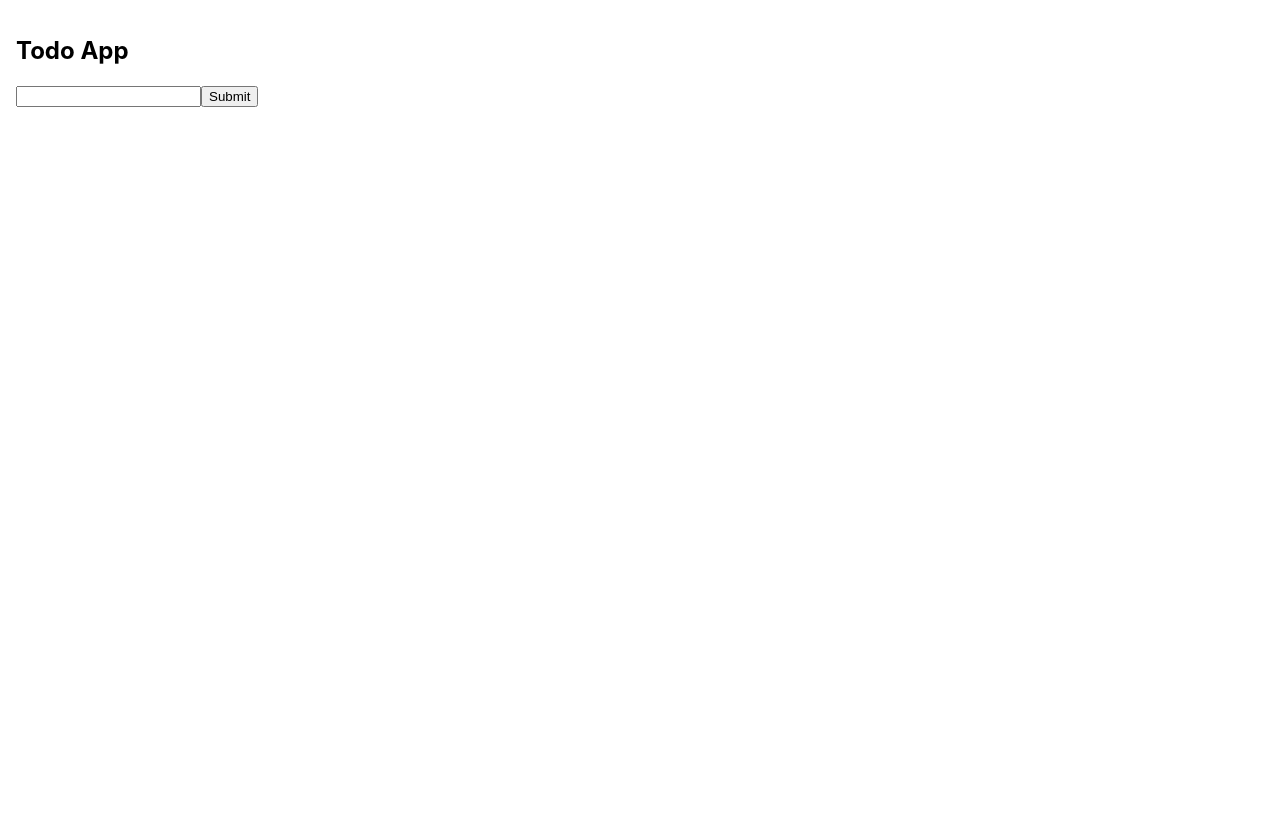
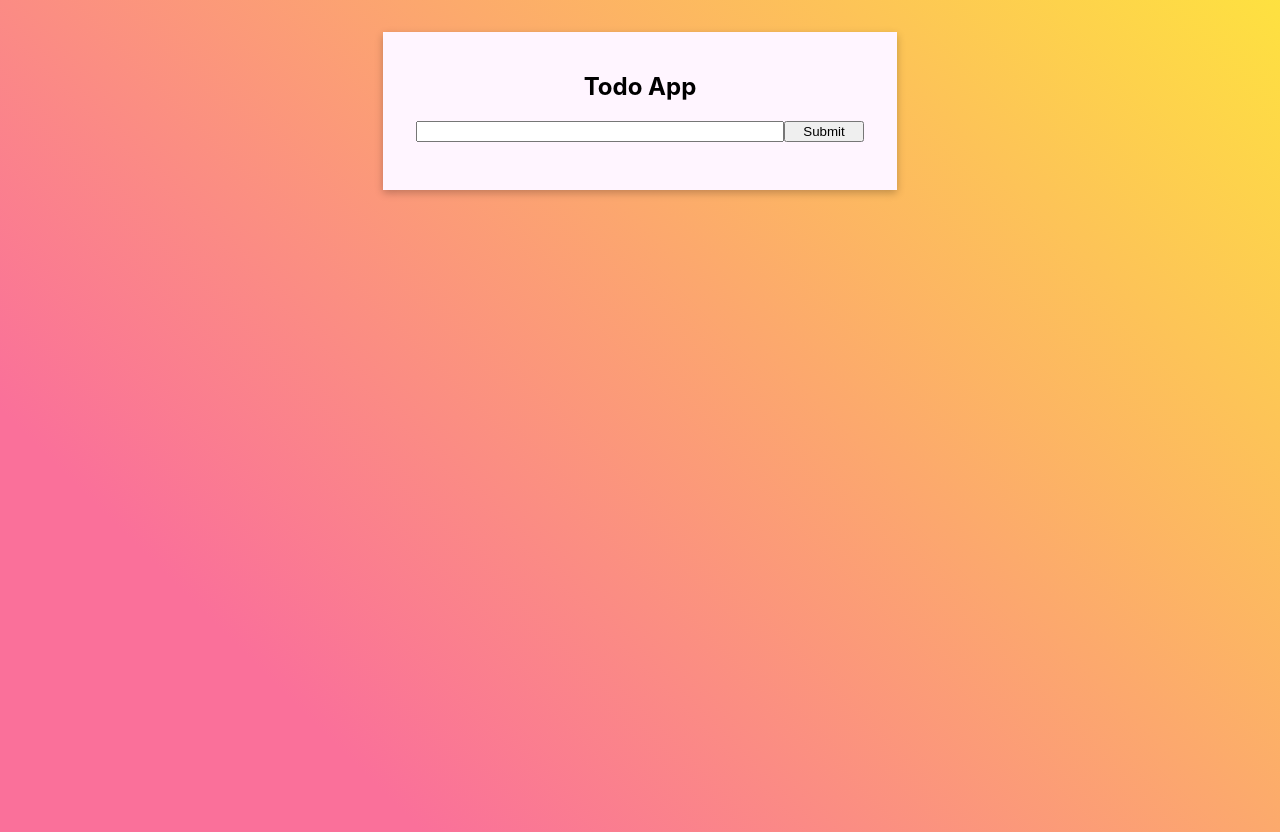
Before and after one commit to johannranudd/react-todo-app, a React (Create React App) app: page / in a window 1280 px wide. Before the commit the page ends 800 px from the top, so only its background shows below. Built offline with nearby package versions, Linux system fonts and the light colour scheme.

Commit message:
more styling added

```diff
--- a/src/components/Alert.js
+++ b/src/components/Alert.js
@@ -1,6 +1,6 @@
 import React, { useEffect } from 'react';
 
-const Alert = ({ type, msg, showAlert, list }) => {
+const Alert = ({ show, type, msg, showAlert, list }) => {
   useEffect(() => {
     const timeOut = setTimeout(() => {
       showAlert();
@@ -9,7 +9,7 @@ const Alert = ({ type, msg, showAlert, list }) => {
       clearTimeout(timeOut);
     };
   }, [list]);
-  return <p className={type}>{msg}</p>;
+  return <p className={`alert ${type}`}>{msg}</p>;
 };
 
 export default Alert;
--- a/src/components/Todo.js
+++ b/src/components/Todo.js
@@ -70,7 +70,7 @@ const Todo = () => {
 
   return (
     <StyledDiv>
-      <section className='section-center'>
+      <section className='wrapper'>
         {alert.show && <Alert {...alert} showAlert={showAlert} list={list} />}
         <h2>Todo App</h2>
         <form action='' onSubmit={handleSubmit}>
@@ -79,7 +79,9 @@ const Todo = () => {
             value={inputValue}
             onChange={(e) => setInputValue(e.target.value)}
           />
-          <button type='submit'>{editFlag ? 'Edit' : 'Submit'}</button>
+          <button type='submit' className='submit-btn'>
+            {editFlag ? 'Edit' : 'Submit'}
+          </button>
         </form>
         {list.length > 0 && (
           <List
--- a/src/components/Todo.styled.js
+++ b/src/components/Todo.styled.js
@@ -1,8 +1,41 @@
 import styled from 'styled-components';
 
 export const StyledDiv = styled.div`
-  padding: 1rem;
-  width: 250px;
+  width: 70%;
+  max-width: 450px;
+  margin: auto;
+  margin-top: 2rem;
+  padding: 2rem 2rem 1rem 2rem;
+  background: #fff5ff;
+  box-shadow: rgba(0, 0, 0, 0.24) 0px 3px 8px;
+  transition: 0.3s;
+  &:hover {
+    box-shadow: rgba(100, 100, 111, 0.2) 0px 7px 29px 0px;
+  }
+  .wrapper {
+    position: relative;
+    h2 {
+      margin-top: 0.5rem;
+      text-align: center;
+    }
+    form {
+      display: flex;
+      justify-content: center;
+      margin-bottom: 2rem;
+      input {
+        width: 80%;
+      }
+      .submit-btn {
+        width: 5rem;
+      }
+    }
+    .alert {
+      position: absolute;
+      top: -45px;
+      left: 50%;
+      transform: translateX(-50%);
+      width: 100%;
+    }
     .danger {
       background-color: red;
     }
@@ -14,4 +47,5 @@ export const StyledDiv = styled.div`
       justify-content: space-between;
       align-items: center;
     }
+  }
 `;
--- a/src/index.css
+++ b/src/index.css
@@ -5,6 +5,8 @@ body {
     sans-serif;
   -webkit-font-smoothing: antialiased;
   -moz-osx-font-smoothing: grayscale;
+  height: 100vh;
+  background-image: linear-gradient(45deg, #fa709a 20%, #fee140 100%);
 }
 
 code {
```
Lines whose indentation alone changed are shown as unchanged.
